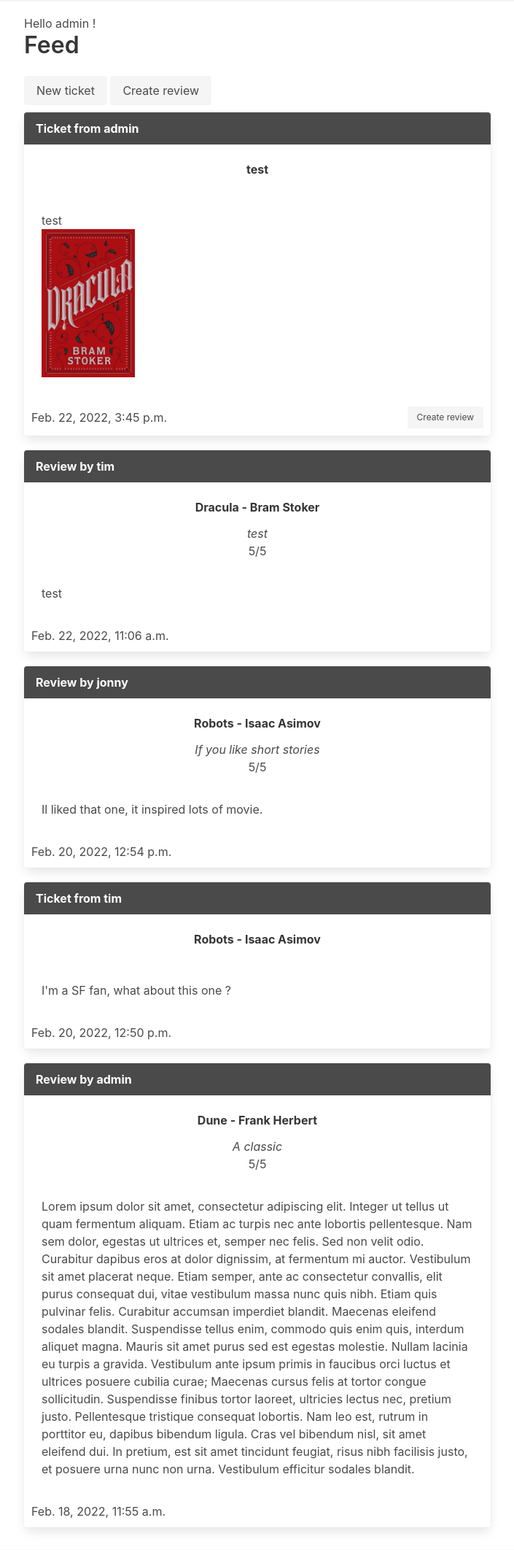
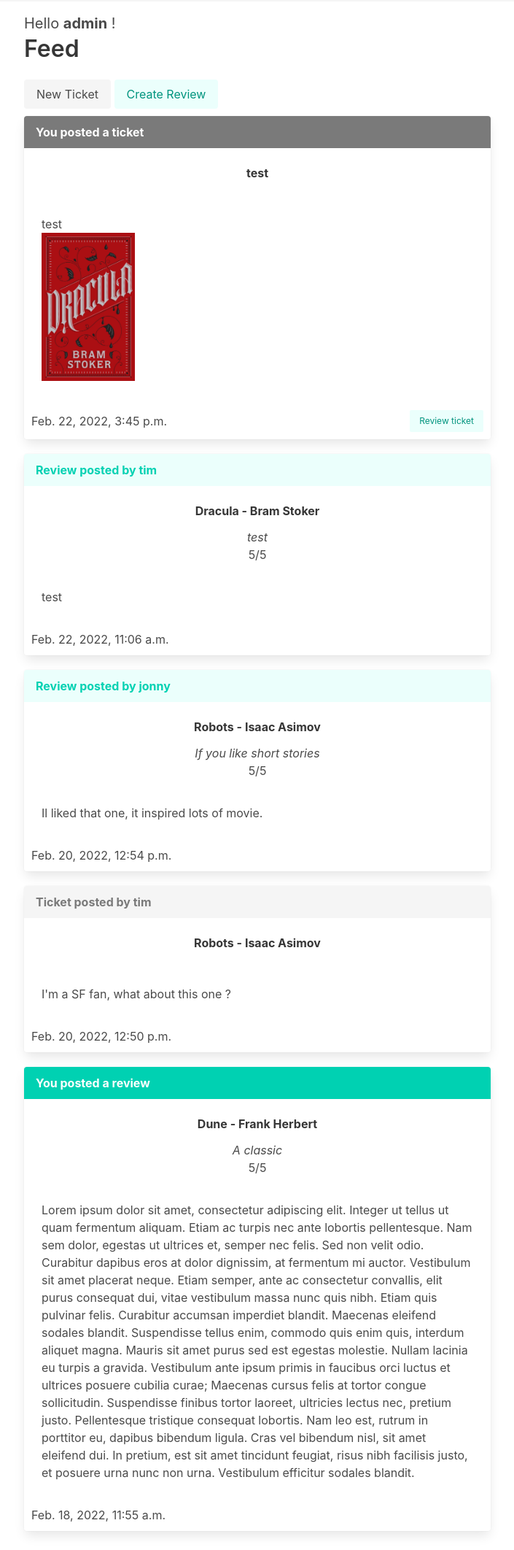
Before and after one commit to josayko-courses/litreview, a Django app: page / in a window 1280 px wide. Shown: the part 86-2210 px from the top of the page at 73% size, without its empty margins (287-992 px from the left). Run offline with Django 4.2, Linux system fonts and the light colour scheme; a user stored in the database is signed in; data comes from the database, SQL or seed files in the repository; both versions use the stored data as it was after the commit.

```diff
--- a/litreview/apps/accounts/templates/accounts/feed.html
+++ b/litreview/apps/accounts/templates/accounts/feed.html
@@ -5,8 +5,8 @@
 
 {% if request.user.is_authenticated %}
 <div>
-  <a class="button is-light" href="/create-ticket">New ticket</a>
-  <a class="button is-light" href="{% url 'create-review' 'new' %}">Create review</a>
+  <a class="button is-light" href="/create-ticket">New Ticket</a>
+  <a class="button is-primary is-light" href="{% url 'create-review' 'new' %}">Create Review</a>
 </div>
 {% endif %}
 
@@ -18,7 +18,7 @@
       <div class="card-date">
         <time>{{post.time_created}}</time>
         {% if post.review_id is None %}
-          <a class="button is-light is-small" href="{% url 'create-review' post.id %}">Create review</a>
+          <a class="button is-primary is-light is-small" href="{% url 'create-review' post.id %}">Review ticket</a>
         {% endif %}
       </div>
     </div>
--- a/litreview/apps/accounts/templates/accounts/review_description.html
+++ b/litreview/apps/accounts/templates/accounts/review_description.html
@@ -1,5 +1,9 @@
 {% block content %}
-<h3 class="message-header">Review by {{post.user}}</h3>
+{% if post.user == request.user %}
+<h3 class="message-header has-background-primary has-text-white ">You posted a review</h3>
+{% else %}
+<h3 class="message-header has-background-primary-light has-text-primary ">Review posted by {{post.user}}</h3>
+{% endif %}
 <div class="book-title">
   <h3 class="card-header-title">{{post.ticket_id.title}}</h3>
   {% if post.ticket_id.img %}
--- a/litreview/apps/accounts/templates/accounts/ticket_description.html
+++ b/litreview/apps/accounts/templates/accounts/ticket_description.html
@@ -1,6 +1,9 @@
 {% block content %}
-
-<h3 class="message-header">Ticket from {{post.user}}</h3>
+{% if post.user == request.user %}
+<h3 class="message-header has-background-grey has-text-white">You posted a ticket</h3>
+{% else %}
+<h3 class="message-header has-background-light has-text-grey">Ticket posted by {{post.user}}</h3>
+{% endif %}
 
 <div class="book-title">
   <h3 class="card-header-title">{{post.title}}</h3>
--- a/litreview/templates/main.html
+++ b/litreview/templates/main.html
@@ -16,7 +16,7 @@
     <div class="container">
 
       {% if request.user.is_authenticated %}
-      <p>Hello {{ request.user }} !</p>
+      <p class="subtitle">Hello <b>{{ request.user }}</b> !</p>
       {% endif %}
 
 
```
Also changed, not shown: litreview/apps/accounts/templates/accounts/review_form.html (+7 -10 lines), db.sqlite3.
